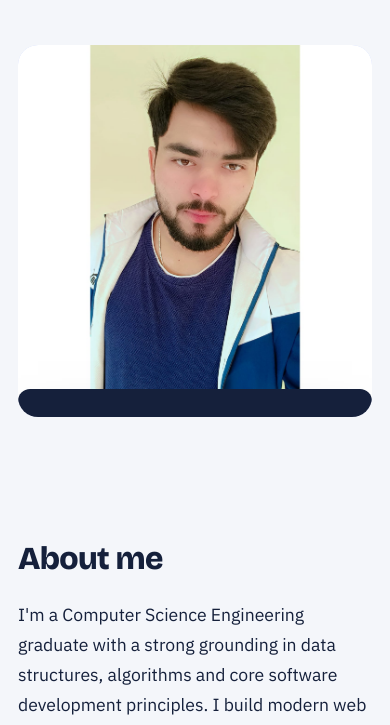
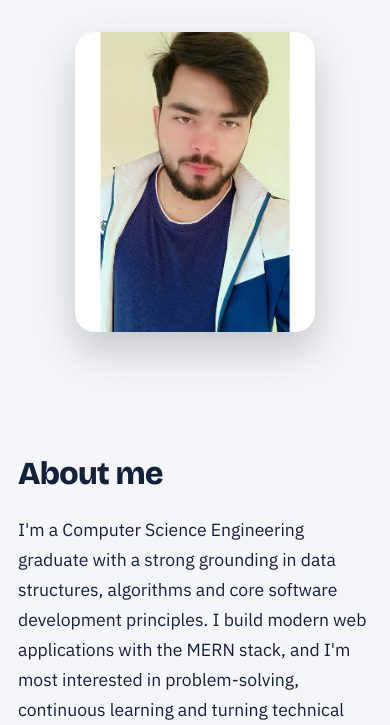
Before and after one commit to SarvotamRaj/Portfolio, a plain HTML site: page index.html in a window 390 px wide. Shown: the part 639-1364 px from the top of the page. Drawn offline with nearby package versions, Linux system fonts and the light colour scheme.

Commit message:
Refactor CSS for layout and visual updates
Removed comments and adjusted styles for layout and responsiveness.

```diff
--- a/style.css
+++ b/style.css
@@ -1,8 +1,3 @@
-/* =========================================================
-   Sarvotam Raj – Portfolio
-   Palette: cool paper + ink navy + cobalt accent
-   ========================================================= */
-
 :root {
   --bg: #F4F6FA;
   --bg-alt: #E9EDF5;
@@ -222,9 +217,9 @@ p { margin: 0; }
 
 .hero-grid {
   display: grid;
-  grid-template-columns: 1.15fr 1fr;
+  grid-template-columns: 1.2fr 0.8fr;
   align-items: center;
-  gap: 64px;
+  gap: 48px;
 }
 
 .availability {
@@ -293,25 +288,33 @@ p { margin: 0; }
 
 /* Photo + code card: the one memorable moment */
 .hero-visual {
-  position: relative;
-  padding-bottom: 72px;
+  display: flex;
+  justify-content: flex-end;
+  align-items: center;
+  width: 100%;
+  padding: 0;
 }
+
 
 .photo-frame {
   position: relative;
-  aspect-ratio: 5 / 6;
-  width: 78%;
+  width: 300px;
+  max-width: 100%;
+  aspect-ratio: 4 / 5;
   margin-left: auto;
-  border-radius: var(--radius-lg);
   overflow: hidden;
+  border-radius: 20px;
   background: var(--accent-soft);
+  box-shadow: 0 18px 40px rgba(0, 0, 0, 0.20);
 }
 .photo-frame img {
   display: block;
   width: 100%;
   height: 100%;
   object-fit: cover;
-  object-position: center top;
+  object-position: center 30%;
+  transform: scale(1.12);
+  transform-origin: center center;
   border-radius: inherit;
 }
 .photo-fallback {
@@ -327,18 +330,7 @@ p { margin: 0; }
 .photo-frame.no-photo .photo-fallback { display: grid; }
 
 .code-card {
-  position: absolute;
-  left: 0;
-  bottom: 0;
-  width: min(360px, 88%);
-  margin: 0;
-  padding: 22px 24px;
-  border-radius: var(--radius-md);
-  background: var(--code-bg);
-  color: var(--code-text);
-  font: 400 .875rem/1.7 var(--font-mono);
-  overflow-x: auto;
-  box-shadow: 0 24px 48px -20px rgba(21, 32, 59, .55);
+    display: none !important;
 }
 .c-key { color: var(--code-key); }
 .c-var { color: #FFFFFF; font-weight: 500; }
@@ -573,8 +565,22 @@ p { margin: 0; }
 
 /* Switch the hero to one column on smaller screens */
 @media (max-width: 760px) {
-  .hero-grid { grid-template-columns: 1fr; gap: 48px; }
-  .hero-visual { max-width: 520px; width: 100%; margin: 0 auto; }
+  .hero-grid {
+    grid-template-columns: 1fr;
+    gap: 35px;
+  }
+
+  .hero-visual {
+    justify-content: center;
+    max-width: 420px;
+    width: 100%;
+    margin: 0 auto;
+  }
+
+  .photo-frame {
+    width: 270px;
+    margin: 0 auto;
+  }
 }
 
 /* Mobile menu kicks in */
@@ -615,12 +621,10 @@ p { margin: 0; }
   .hero-buttons .btn { flex: 1 1 100%; justify-content: center; }
 
   .hero-visual { padding-bottom: 0; }
-  .photo-frame { width: 100%; aspect-ratio: 4 / 4.2; }
-  .code-card {
-    position: relative;
-    width: 100%;
-    margin-top: -28px;
-    font-size: .8rem;
+  .photo-frame {
+    width: 240px;
+    aspect-ratio: 4 / 5;
+    margin: 0 auto;
   }
 
   .about-text { font-size: 1.1rem; }
```
